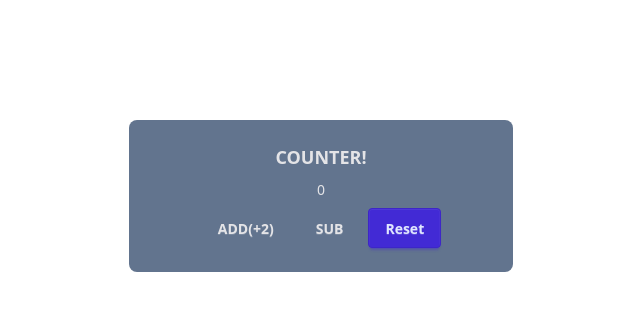
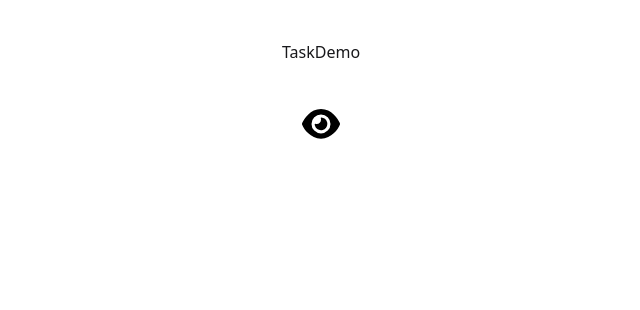
Before and after one commit to DattiVishnuVandana/taskmate, a React (Vite) app: page / in a window 1280 px wide. Shown: the top 310 px of the page, without its empty margins (319-959 px from the left). Built offline with nearby package versions, Linux system fonts and the light colour scheme.

Commit message:
taskmate formsinputs

```diff
--- a/src/App.jsx
+++ b/src/App.jsx
@@ -3,31 +3,49 @@
 import './App.css'
 
 function App() {
-  const [count, setCount] = useState(0)
-const handleAdd=()=>{
-  setCount((count)=>count+1)
-  setCount((count)=>count+1)
-}
-const handleSub=()=>{
-  setCount(count-1)
-}
-const handleReset=()=>{
-  setCount(0)
+  const [tasks,setTasks]=useState([{id:1234,name:"React-js",completed:true},
+    {id:1235,name:"node-js",completed:false},
+    {id:1236,name:"Gate",completed:true}
+  ])
+
+  const [show,setShow]=useState(false)
+const handleDel=(id)=>{
+setTasks(tasks.filter(task=>task.id!==id))
 }
   return (
     <>
-    <div className="flex justify-center my-30">
-  <div className="card bg-slate-500 text-neutral-content w-96 ">
-  <div className="card-body items-center text-center">
-    <h2 className="card-title">COUNTER!</h2>
-    <p>{count}</p>
-    <div className="card-actions justify-end">
-      <button className="btn btn-ghost" onClick={handleAdd} >ADD(+2)</button>
-      <button className="btn btn-ghost" onClick={handleSub}>SUB</button>
-      <button className="btn btn-primary" onClick={handleReset} >Reset</button>
+     <h1 className="text-center my-10">TaskDemo</h1>
+    <div className="flex justify-center">
+
+     <button className="btn btn-square btn-ghost" onClick={()=>setShow(!show)}>
+ { show?
+ <svg xmlns="http://www.w3.org/2000/svg" viewBox="0 0 640 512">
+  <path d="M38.8 5.1C28.4-3.1 13.3-1.2 5.1 9.2S-1.2 34.7 9.2 42.9l592 464c10.4 8.2 25.5 6.3 33.7-4.1s6.3-25.5-4.1-33.7L525.6 386.7c39.6-40.6 66.4-86.1 79.9-118.4c3.3-7.9 3.3-16.7 0-24.6c-14.9-35.7-46.2-87.7-93-131.1C465.5 68.8 400.8 32 320 32c-68.2 0-125 26.3-169.3 60.8L38.8 5.1zM223.1 149.5C248.6 126.2 282.7 112 320 112c79.5 0 144 64.5 144 144c0 24.9-6.3 48.3-17.4 68.7L408 294.5c8.4-19.3 10.6-41.4 4.8-63.3c-11.1-41.5-47.8-69.4-88.6-71.1c-5.8-.2-9.2 6.1-7.4 11.7c2.1 6.4 3.3 13.2 3.3 20.3c0 10.2-2.4 19.8-6.6 28.3l-90.3-70.8zM373 389.9c-16.4 6.5-34.3 10.1-53 10.1c-79.5 0-144-64.5-144-144c0-6.9 .5-13.6 1.4-20.2L83.1 161.5C60.3 191.2 44 220.8 34.5 243.7c-3.3 7.9-3.3 16.7 0 24.6c14.9 35.7 46.2 87.7 93 131.1C174.5 443.2 239.2 480 320 480c47.8 0 89.9-12.9 126.2-32.5L373 389.9z"/></svg>: <svg xmlns="http://www.w3.org/2000/svg" viewBox="0 0 576 512">
+   <path d="M288 32c-80.8 0-145.5 36.8-192.6 80.6C48.6 156 17.3 208 2.5 243.7c-3.3 7.9-3.3 16.7 0 24.6C17.3 304 48.6 356 95.4 399.4C142.5 443.2 207.2 480 288 480s145.5-36.8 192.6-80.6c46.8-43.5 78.1-95.4 93-131.1c3.3-7.9 3.3-16.7 0-24.6c-14.9-35.7-46.2-87.7-93-131.1C433.5 68.8 368.8 32 288 32zM144 256a144 144 0 1 1 288 0 144 144 0 1 1 -288 0zm144-64c0 35.3-28.7 64-64 64c-7.1 0-13.9-1.2-20.3-3.3c-5.5-1.8-11.9 1.6-11.7 7.4c.3 6.9 1.3 13.8 3.2 20.7c13.7 51.2 66.4 81.6 117.6 67.9s81.6-66.4 67.9-117.6c-11.1-41.5-47.8-69.4-88.6-71.1c-5.8-.2-9.2 6.1-7.4 11.7c2.1 6.4 3.3 13.2 3.3 20.3z"/></svg>
+}</button>
     </div>
-  </div>
-</div></div>
+
+   <div className="flex justify-center ">
+
+    <ul className="list bg-base-100 rounded-box shadow-md">
+      {show && tasks.map(task=>(
+     <li className="list-row" key={task.id}>
+    <div className="text-4xl font-thin opacity-30 tabular-nums">{task.id}</div>
+    <div className="text-xs uppercase font-semibold opacity-60">{task.name}</div>
+
+     <button className="btn btn-square btn-ghost" onClick={()=>handleDel(task.id)}>
+     <svg xmlns="http://www.w3.org/2000/svg" viewBox="0 0 32 32" id="delete">
+  <path d="M24.2,12.193,23.8,24.3a3.988,3.988,0,0,1-4,3.857H12.2a3.988,3.988,0,0,1-4-3.853L7.8,12.193a1,1,0,0,1,2-.066l.4,12.11a2,2,0,0,0,2,1.923h7.6a2,2,0,0,0,2-1.927l.4-12.106a1,1,0,0,1,2,.066Zm1.323-4.029a1,1,0,0,1-1,1H7.478a1,1,0,0,1,0-2h3.1a1.276,1.276,0,0,0,1.273-1.148,2.991,2.991,0,0,1,2.984-2.694h2.33a2.991,2.991,0,0,1,2.984,2.694,1.276,1.276,0,0,0,1.273,1.148h3.1A1,1,0,0,1,25.522,8.164Zm-11.936-1h4.828a3.3,3.3,0,0,1-.255-.944,1,1,0,0,0-.994-.9h-2.33a1,1,0,0,0-.994.9A3.3,3.3,0,0,1,13.586,7.164Zm1.007,15.151V13.8a1,1,0,0,0-2,0v8.519a1,1,0,0,0,2,0Zm4.814,0V13.8a1,1,0,0,0-2,0v8.519a1,1,0,0,0,2,0Z"></path>
+</svg>    </button>
+   </li>
+  ))}
+  {}
+
+
+
+
+</ul>
+ </div>
     </>
   )
 }
```
